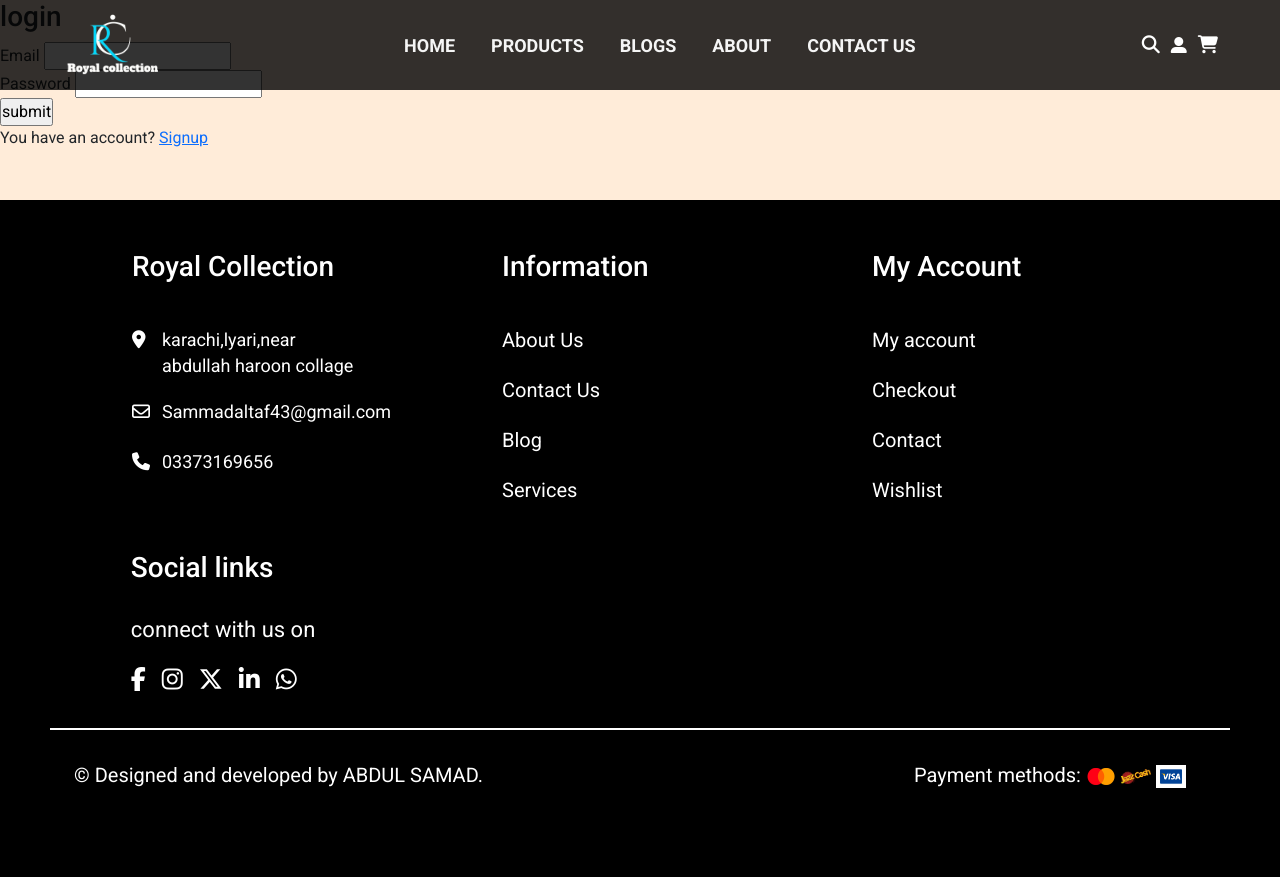
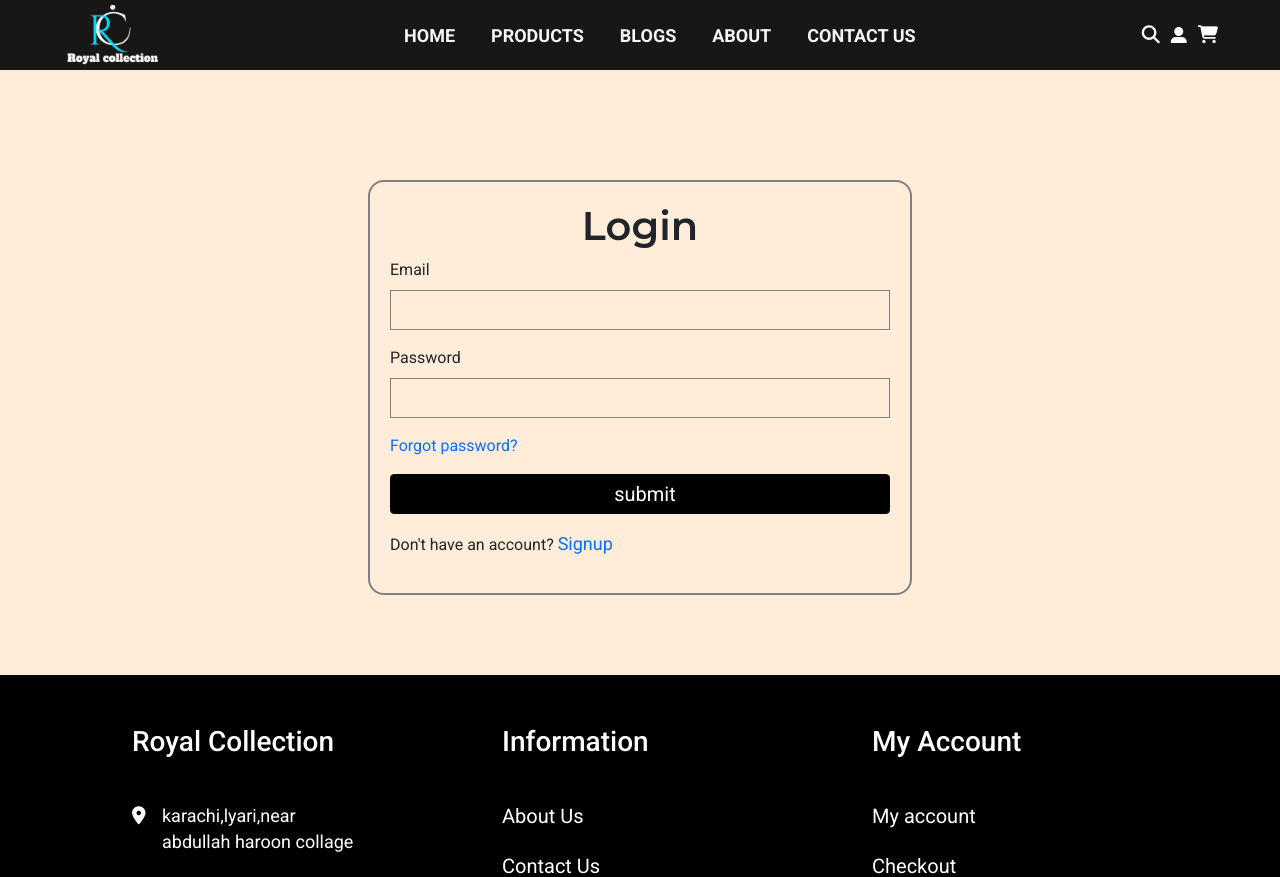
Before and after one commit to Abdu1Samad/royal_col, a PHP site: page /login.php in a window 1280 px wide. Shown: the top 877 px of the page. Before the commit the page ends 788 px from the top, so only its background shows below. Run offline with PHP 8.4, Linux system fonts and the light colour scheme; some libraries are stand-ins or nearby versions.

Commit message:
login functionallity is completed

```diff
--- a/css-files-floder/about.css
+++ b/css-files-floder/about.css
@@ -2,12 +2,12 @@
     width: 100%;
 }
 .about-label-img{
-    background-image:linear-gradient(rgba(0, 0, 0, 0.5), rgba(0, 0, 0, 0.5)),  url("https://trufitpk.netlify.app/images/news-letter.png");
+    background: linear-gradient(rgba(0, 0, 0, 0.2), #222222), url("https://trufitpk.netlify.app/images/news-letter.png");
     background-position: center;
     background-repeat: no-repeat;
     background-size: cover;
     width: 100%;
-    height: 40vh;
+    height: 300px;
     object-fit: cover;
     position: relative;
 }
@@ -19,7 +19,7 @@
     display: flex;
     justify-content: center;
     align-items: center;
-    height: 50vh;
+    height: 370px;
     font-family: "Montserrat", serif;
 }
 
--- a/css-files-floder/contact.css
+++ b/css-files-floder/contact.css
@@ -9,12 +9,12 @@
     width: 100%;
 }
 .contact-label-img{
-    background-image:linear-gradient(rgba(0, 0, 0, 0.5), rgba(0, 0, 0, 0.5)),  url("../images/contact-banner.jpg");
+    background: linear-gradient(rgba(0, 0, 0, 0.2), #222222),  url("../images/contact-banner.jpg");
     background-position: center;
     background-repeat: no-repeat;
     background-size: cover;
     width: contact;
-    height: 40vh;
+    height: 300px;
     object-fit: cover;
     position: relative;
 }
@@ -26,7 +26,7 @@
     display: flex;
     justify-content: center;
     align-items: center;
-    height: 50vh;
+    height: 370px;
     font-family: "Montserrat", serif;
 }
 
--- /dev/null
+++ b/css-files-floder/login.css
@@ -0,0 +1,79 @@
+*{
+    margin: 0;
+    padding: 0;
+    box-sizing: border-box;
+    font-family: "Roboto", serif;
+}
+.login-form-section{
+    width: 100%;
+    display: flex;
+    justify-content: center;
+}
+.login-form-container{
+    display: flex;
+    justify-content: center;
+    align-items: center;
+    margin-top: 180px;
+    flex-direction: column;
+    padding: 20px;
+    border: 2px solid grey;
+    border-radius: 16px;
+    margin-bottom: 30px;
+}
+.login-from-heading h3{
+    font-family: "Montserrat", serif;
+    font-weight: 600;
+    font-size: 40px;
+}
+.login-form-container form{
+    display: flex;
+    gap: 16px;
+    flex-direction: column;
+}
+.login-form-container input{
+    display: flex;
+    flex-direction:column ;
+    width: 500px;
+    height: 40px;
+    background-color: transparent;
+    border: 1px solid grey;
+    padding-left: 10px;
+}
+.login-form-container label{
+    padding-bottom: 8px;
+}
+.forget-password-div a{
+    text-decoration: none;
+}
+.login-input-5 input{
+    background-color:black;
+    color: white;
+    font-size: 20px;
+    border: 1px solid black;
+    transition :all ease-in-out 0.3s;
+    border-radius: 4px;
+}
+.login-input-5 input:hover{
+    background-color: transparent;
+    color: black;
+}
+.login-input-para a{
+    text-decoration: none;
+    font-size: 18px;
+}
+/* .alert{
+    width: 500px;
+} */
+
+
+/* Responsive-login-page  */
+
+@media (max-width:600px){
+
+    .login-form-container{
+
+    }
+    .login-form-container input{
+        width: 250px;
+    }
+}
--- a/css-files-floder/products.css
+++ b/css-files-floder/products.css
@@ -9,12 +9,12 @@
     width: 100%;
 }
 .products-label-img{
-    background-image:linear-gradient(rgba(0, 0, 0, 0.5), rgba(0, 0, 0, 0.5)),  url("https://trufitpk.netlify.app/images/products-banner.jpg");
+    background: linear-gradient(rgba(0, 0, 0, 0.1), #222222), url("https://trufitpk.netlify.app/images/products-banner.jpg");
     background-position: center;
     background-repeat: no-repeat;
     background-size: cover;
     width: 100%;
-    height: 40vh;
+    height: 300px;
     object-fit: cover;
     position: relative;
 }
@@ -26,7 +26,7 @@
     display: flex;
     justify-content: center;
     align-items: center;
-    height: 50vh;
+    height: 370px;
     font-family: "Montserrat", serif;
 }
 
--- a/css-files-floder/style.css
+++ b/css-files-floder/style.css
@@ -26,14 +26,15 @@ body{
     z-index: 5;
     background-color: transparent !important;
     width: 100%;
-    background-color:rgba(0, 0, 0, 0.8) !important;
-    height: 90px;
+    background-color:rgba(0, 0, 0, 0.9) !important;
+    height: 70px;
     top:0;
 }
 .navbar-brand img{
     display: flex;
     width: 100px;
     object-fit: cover;
+    height: 60px;
 }
 .navbar-nav{
     display: flex;
--- a/index.php
+++ b/index.php
@@ -91,7 +91,7 @@
             <p><?php echo $row['product_name'];?></p>
           </div>
           <div class="card-price">
-            <p>pkr<span><?php echo $row['product_price'];?></span></p>
+            <p>PKR:<span><?php echo $row['product_price'];?></span></p>
           </div>
           <div class="card-ratings">
                <!-- php  -->
--- a/login.php
+++ b/login.php
@@ -39,13 +39,40 @@
   <link rel="stylesheet" href="css-files-floder/style.css">
 
   <!-- my-css-link  -->
-  <link rel="stylesheet" href="css-files-floder/signup.css">
+  <link rel="stylesheet" href="css-files-floder/login.css">
 
   <!-- php  -->
   <?php
     session_start();
     include 'navbar.php';
     include 'connection.php';
+
+    if(isset($_POST['submit'])){
+      $email = $_POST['email'];
+      $password = $_POST['password'];
+
+      $fetchdata_login = "SELECT * FROM signup where signup_email = '$email'";
+      $login_query = mysqli_query($con,$fetchdata_login);
+
+      if(mysqli_num_rows($login_query) > 0){
+        $user = mysqli_fetch_assoc($login_query);
+
+        if($password == $user['signup_password']){
+          $_SESSION['login_message'] = "You have succesfully login !";
+          $_SESSION['login_message_type'] = "success";
+        }else{
+          $_SESSION['login_message'] = "Incorrect password !";
+          $_SESSION['login_message_type'] = "error";
+        }
+      }else{
+        $_SESSION['login_message'] = "No user found with that email please signup !";
+        $_SESSION['login_message_type'] = "error";
+      }
+
+
+    }
+
+
   ?>
 
 </head>
@@ -55,8 +82,28 @@
 
     <section class="login-form-section">
         <div class="login-form-container">
+          <!-- php  -->
+           <?php
+           if(isset($_SESSION['login_message'])){
+
+            $message = $_SESSION['login_message'];
+            $message_type = $_SESSION['login_message_type'];
+
+            if($message_type == 'success'){
+              $alert_class = 'alert-success';
+            }elseif($message_type == 'error'){
+              $alert_class = 'alert-danger';
+            }
+
+            echo '<div class="alert '. $alert_class .' alert-dismissible fade show" role="alert">
+            <strong>' .$_SESSION["login_message"]. '</strong>
+            <button type="button" class="btn-close" data-bs-dismiss="alert" aria-label="Close"></button>
+            </div>';
+            unset($_SESSION['login_message']);
+           }
+           ?>
             <div class="login-from-heading">
-                <h3>login</h3>
+                <h3>Login</h3>
             </div>
             <form action="" method="POST">
                 <div class="login-input-1">
@@ -67,12 +114,15 @@
                     <label for="">Password</label>
                     <input type="password" name="password" id="" required>
                 </div>
+                <div class="forget-password-div">
+                  <a href="">Forgot password?</a>
+                </div>
                 <div class="login-input-5">
                   <input type="submit" value="submit" name="submit">
                 </div>
 
                 <div class="login-input-para">
-                    <p>You have an account? <a href=sign.php">Signup</a></p>
+                    <p>Don't have an account? <a href="signup.php">Signup</a></p>
                 </div>
             </form>
         </div>
--- a/navbar.php
+++ b/navbar.php
@@ -44,8 +44,8 @@
 
             <?php else : ?>
 
-            <li><a class="dropdown-item" href="#">Login</a></li>
-            <li><a class="dropdown-item" href="#">Signup</a></li>
+            <li><a class="dropdown-item" href="login.php">Login</a></li>
+            <li><a class="dropdown-item" href="signup.php">Signup</a></li>
 
             <?php endif; ?>
             <li><a class="dropdown-item" href="#">Something else here</a></li>
```
Also changed, not shown: other parts of css-files-floder/style.css (+32 -8 lines).
